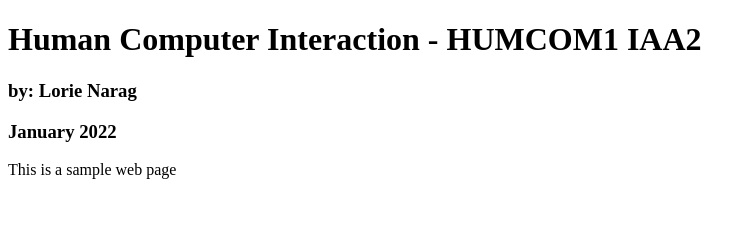
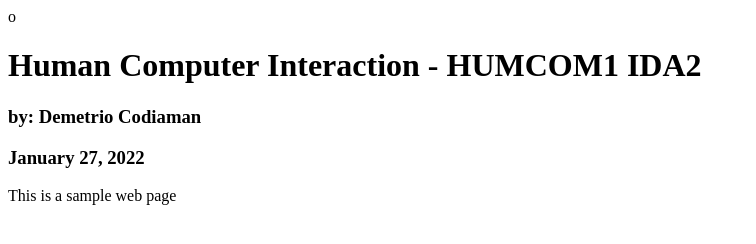
Before and after one commit to DemetrioCodiaman/HUMCOML_IDA2_2122, a plain HTML site: page Index.html in a window 1280 px wide. Shown: the whole page, without its empty margins (0-756 px from the left). Drawn offline with Linux system fonts and the light colour scheme.

Commit message:
Update Index.html

```diff
--- a/Index.html
+++ b/Index.html
@@ -1,13 +1,13 @@
-<!DOCTYPE html>
+o<!DOCTYPE html>
 <html lang="en">
 <head>
 <title>Setting up my site</title>
 </head>
 <body>
 
-<h1>Human Computer Interaction - HUMCOM1 IAA2</h1>
-<h3>by: Lorie Narag </h3>
-<h3>January 2022 </h3>
+<h1>Human Computer Interaction - HUMCOM1 IDA2</h1>
+<h3>by: Demetrio Codiaman </h3>
+<h3>January 27, 2022 </h3>
 <p>This is a sample web page</p>
 </body>
 </html>
```
